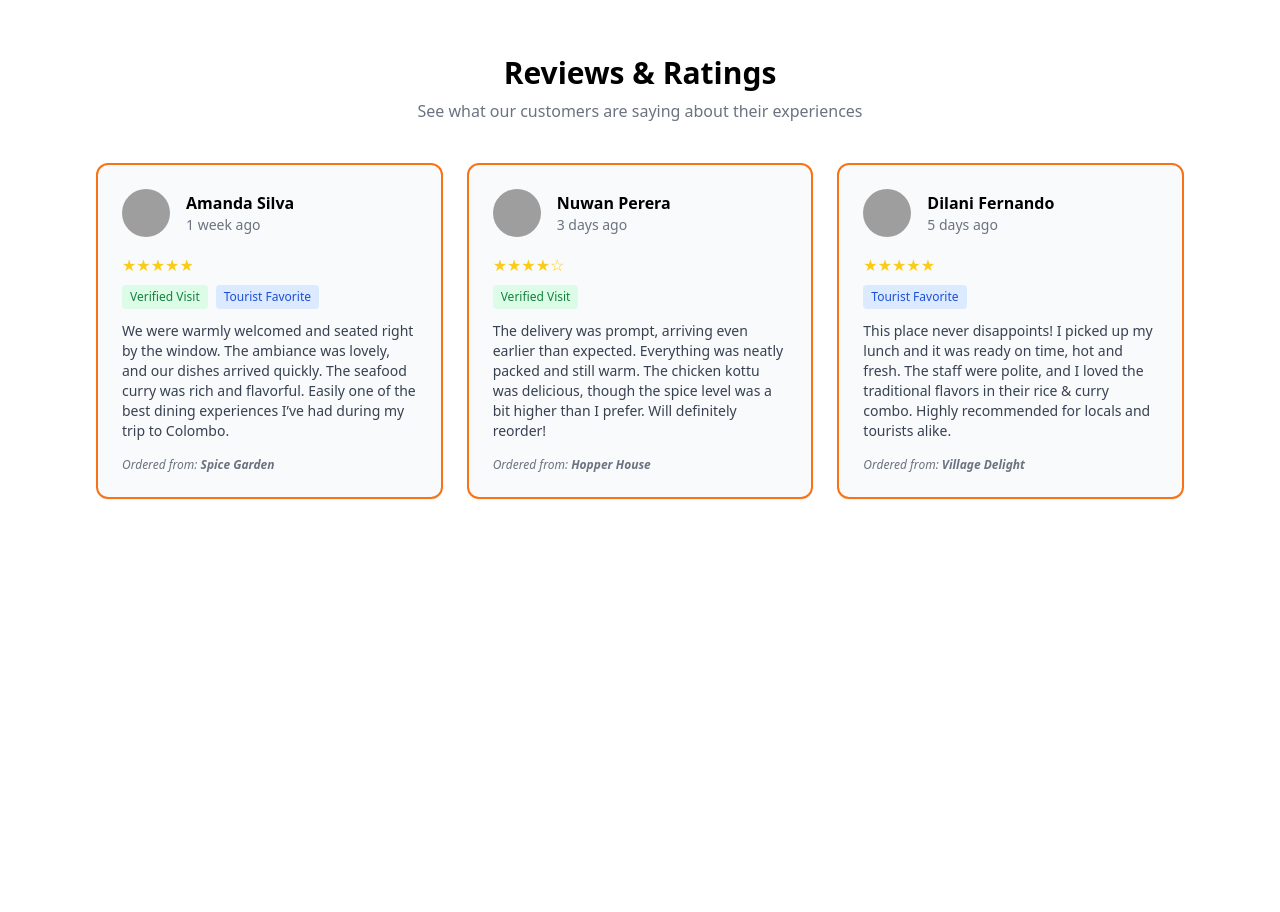
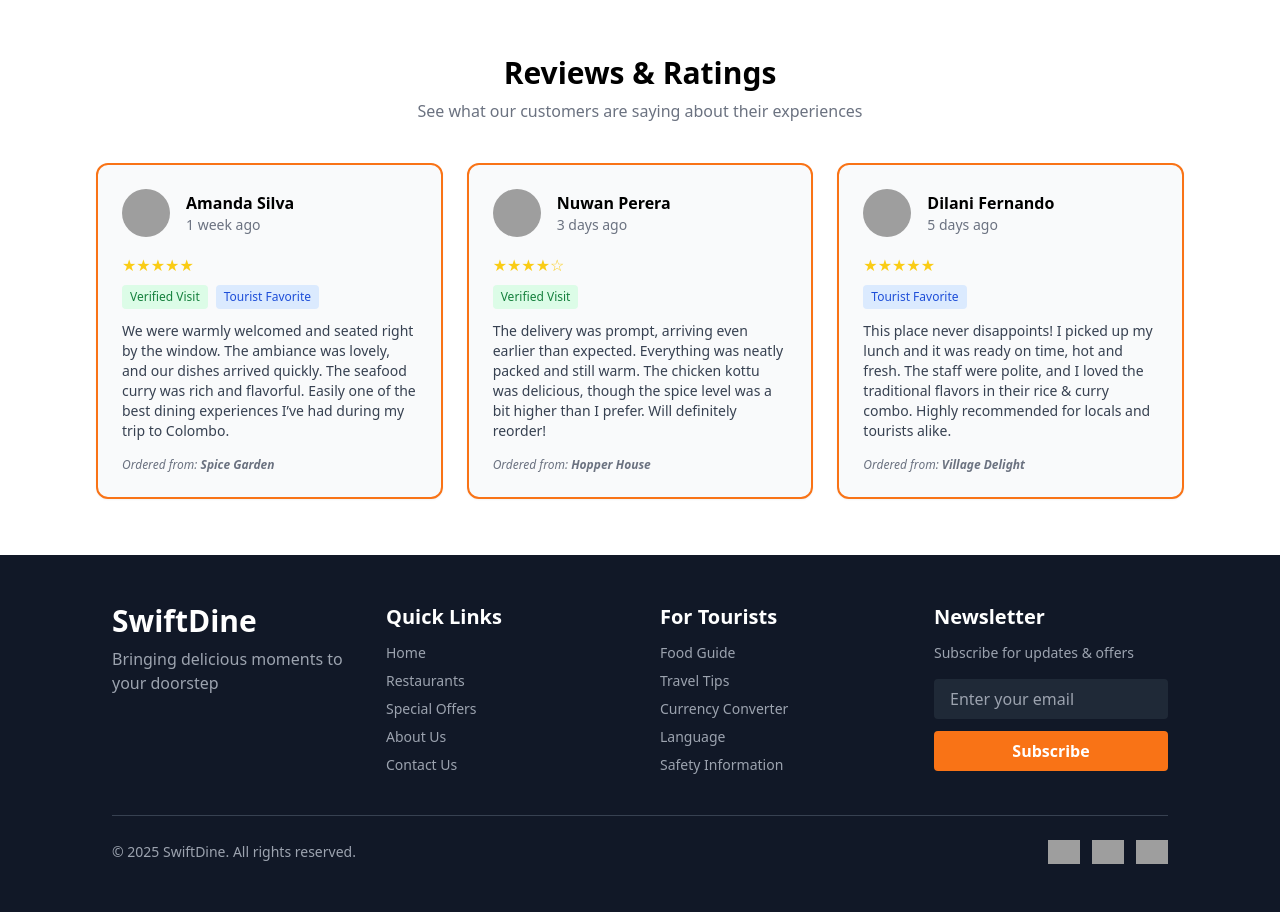
Before and after one commit to M-J-Christina213/swiftdine-web, a PHP site: page /restaurants.php in a window 1280 px wide. Shown: the part 2655-3567 px from the top of the page. Before the commit the page ends 3154 px from the top, so only its background shows below. Run offline with PHP 8.4, Linux system fonts and the light colour scheme; data that the repository does not hold is empty; some libraries are stand-ins or nearby versions; grey boxes are pictures that could not be loaded.

Commit message:
😉Add footer component in pages 📝

```diff
--- /dev/null
+++ b/views/components/footer.php
@@ -0,0 +1,60 @@
+<footer class="bg-gray-900 text-white px-6 py-12 sm:px-12 md:px-20 lg:px-28">
+  <div class="grid grid-cols-1 sm:grid-cols-2 md:grid-cols-4 gap-10 mb-10">
+
+    <!-- Section 1: Brand -->
+    <div class="sm:col-span-2 md:col-span-1">
+      <h2 class="text-3xl font-bold font-cursive mb-2">SwiftDine</h2>
+      <p class="text-gray-400 mb-4">Bringing delicious moments to your doorstep</p>
+      <div class="flex gap-3 text-gray-300">
+        <a href="#"><i class="fab fa-facebook-f hover:text-white"></i></a>
+        <a href="#"><i class="fab fa-instagram hover:text-white"></i></a>
+        <a href="#"><i class="fab fa-twitter hover:text-white"></i></a>
+        <a href="#"><i class="fab fa-youtube hover:text-white"></i></a>
+      </div>
+    </div>
+
+    <!-- Section 2: Quick Links -->
+    <div>
+      <h3 class="text-xl font-semibold mb-3">Quick Links</h3>
+      <ul class="space-y-2 text-gray-400 text-sm">
+        <li><a href="#" class="hover:text-white">Home</a></li>
+        <li><a href="#" class="hover:text-white">Restaurants</a></li>
+        <li><a href="#" class="hover:text-white">Special Offers</a></li>
+        <li><a href="#" class="hover:text-white">About Us</a></li>
+        <li><a href="#" class="hover:text-white">Contact Us</a></li>
+      </ul>
+    </div>
+
+    <!-- Section 3: For Tourists -->
+    <div>
+      <h3 class="text-xl font-semibold mb-3">For Tourists</h3>
+      <ul class="space-y-2 text-gray-400 text-sm">
+        <li><a href="#" class="hover:text-white">Food Guide</a></li>
+        <li><a href="#" class="hover:text-white">Travel Tips</a></li>
+        <li><a href="#" class="hover:text-white">Currency Converter</a></li>
+        <li><a href="#" class="hover:text-white">Language</a></li>
+        <li><a href="#" class="hover:text-white">Safety Information</a></li>
+      </ul>
+    </div>
+
+    <!-- Section 4: Newsletter -->
+    <div>
+      <h3 class="text-xl font-semibold mb-3">Newsletter</h3>
+      <p class="text-gray-400 text-sm mb-4">Subscribe for updates & offers</p>
+      <form class="flex flex-col space-y-3">
+        <input type="email" placeholder="Enter your email" class="px-4 py-2 rounded bg-gray-800 text-white placeholder-gray-400 focus:outline-none focus:ring-2 focus:ring-orange-400" />
+        <button type="submit" class="bg-orange-500 hover:bg-orange-600 text-white font-semibold py-2 rounded transition">Subscribe</button>
+      </form>
+    </div>
+  </div>
+
+  <!-- Bottom Bar -->
+  <div class="border-t border-gray-700 pt-6 flex flex-col md:flex-row justify-between items-center text-sm text-gray-400">
+    <p>&copy; 2025 SwiftDine. All rights reserved.</p>
+    <div class="flex gap-3 mt-4 md:mt-0">
+      <img src="https://cdn-icons-png.flaticon.com/512/196/196578.png" alt="Visa" class="w-8 h-6 object-contain" />
+      <img src="https://cdn-icons-png.flaticon.com/512/349/349221.png" alt="MasterCard" class="w-8 h-6 object-contain" />
+      <img src="https://cdn-icons-png.flaticon.com/512/870/870510.png" alt="PayPal" class="w-8 h-6 object-contain" />
+    </div>
+  </div>
+</footer>
--- a/views/user/restaurants.php
+++ b/views/user/restaurants.php
@@ -375,3 +375,5 @@ $menus = getMenuHighlights($conn);
 
 </body>
 </html>
+
+<?php include '../components/footer.php'; ?>
```
Also changed, not shown: views/restaurant.php (deleted, +0 -151 lines), views/user/browseMenus.php (renamed from views/menu.php).
